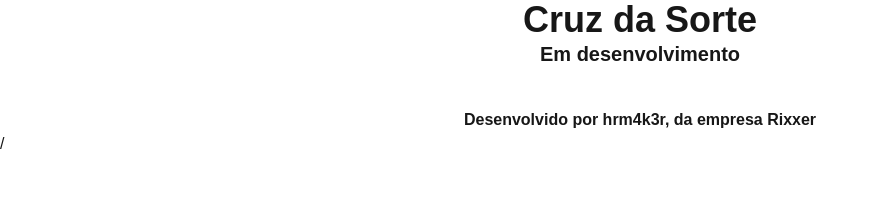
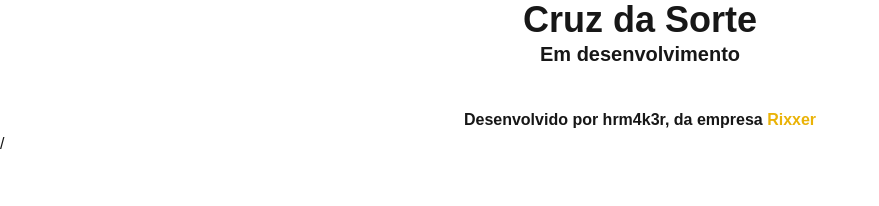
Before and after one commit to cruzdasorte/app, a Next.js app: page / in a window 1280 px wide. Shown: the top 206 px of the page, without its empty margins (0-879 px from the left). Built offline with nearby package versions, Linux system fonts and the light colour scheme.

Commit message:
feat: new details

```diff
--- a/app/page.js
+++ b/app/page.js
@@ -1,9 +1,9 @@
 export default function Home() {
   return (
-    <div>
-      <h2 className="font-bold text-4xl text-center justify-center align-center">Cruz da Sorte</h2>
+    <div className="justify-center align-center">
+      <h2 className="font-bold text-4xl text-center">Cruz da Sorte</h2>
       <h3 className="text-xl font-bold mb-10 text-center justify-center align-center">Em desenvolvimento</h3>
-      <p className="font-bold text-center justify-center align-center">Desenvolvido por hrm4k3r, da empresa Rixxer</p>/
+      <p className="font-bold text-center justify-center align-center">Desenvolvido por hrm4k3r, da empresa <a href="https://rixer.com.br" className="font-bold text-yellow-500">Rixxer</a></p>/
     </div>
   );
 }
```
